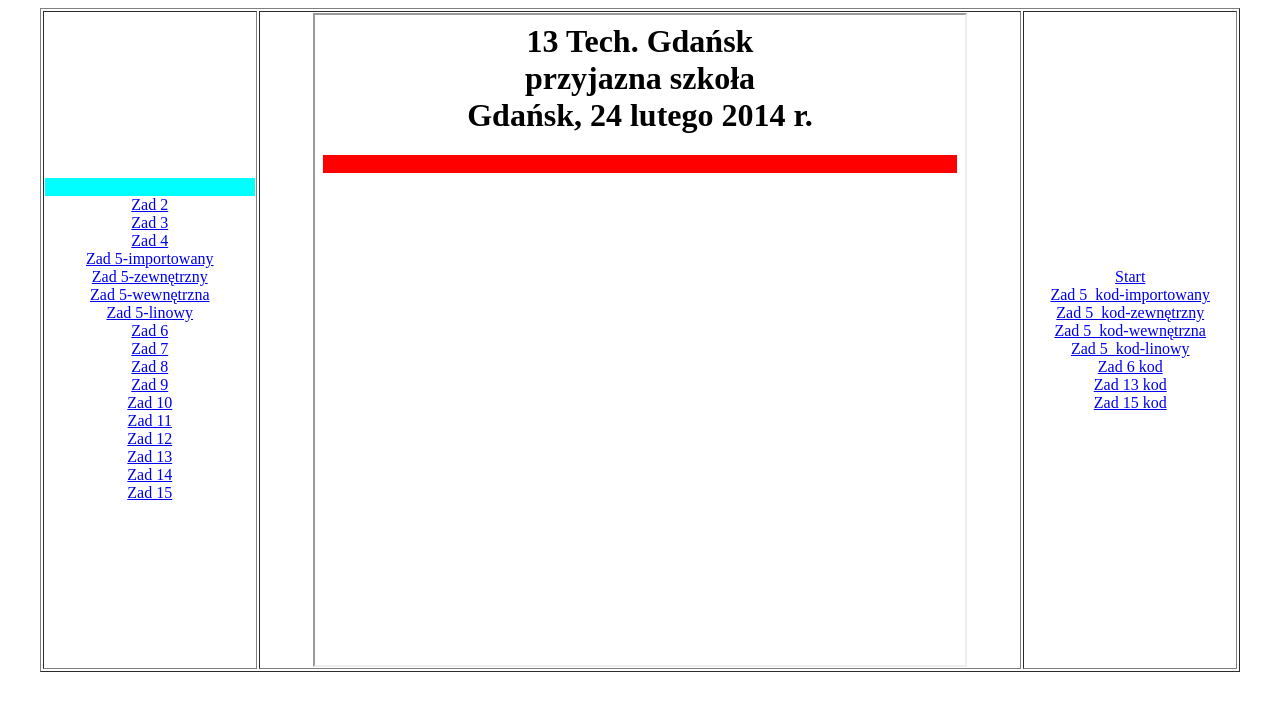
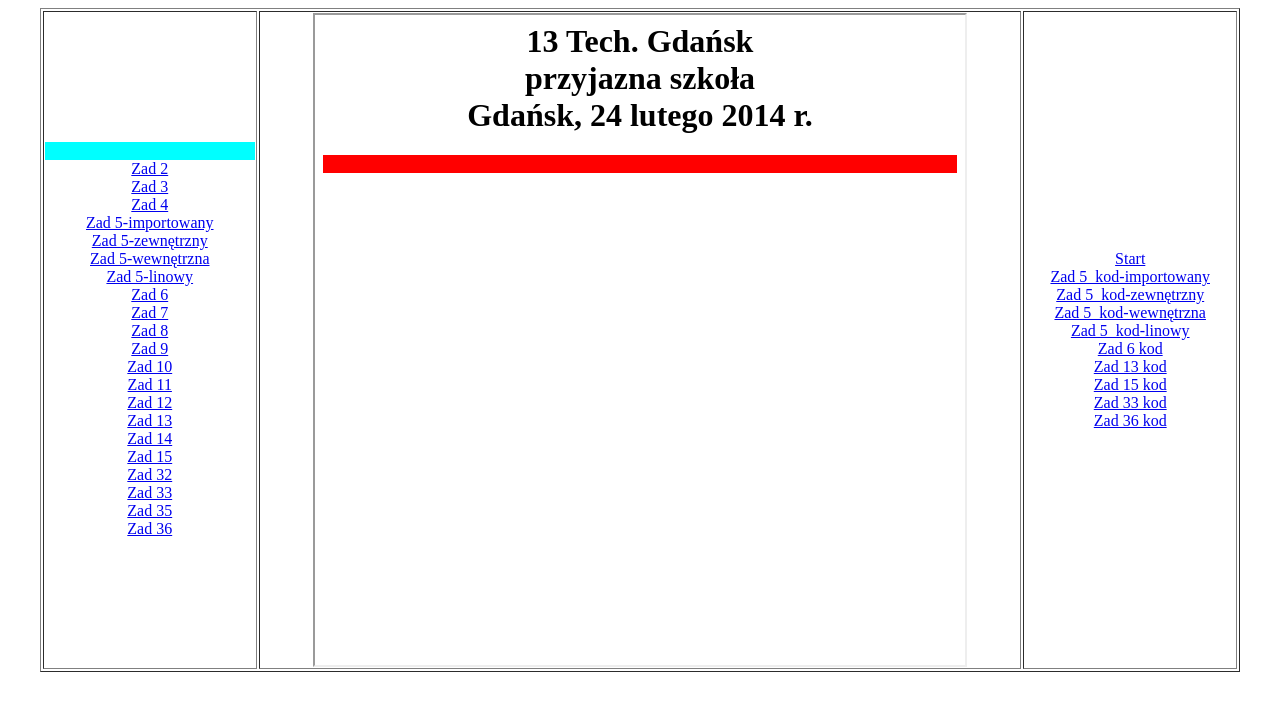
Before and after one commit to leszczynskakaja/index, a plain HTML site: page leszczynska.html in a window 1280 px wide. Drawn offline with Linux system fonts and the light colour scheme.

Commit message:
Update leszczynska.html

```diff
--- a/leszczynska.html
+++ b/leszczynska.html
@@ -39,8 +39,16 @@
 		<a href="zadanie13_lesz.html" target="strony">Zad 13</a>
 		<br>
 		<a href="zadanie14_lesz.html" target="strony">Zad 14</a>
-			<br>
+		<br>
 		<a href="zadanie15_lesz.html" target="strony">Zad 15</a>
+		<br>
+		<a href="zadanie32_lesz.html" target="strony">Zad 32</a>
+		<br>
+		<a href="zadanie33_lesz.html" target="strony">Zad 33</a>
+		<br>
+		<a href="zadanie35_lesz.html" target="strony">Zad 35</a>
+		<br>
+		<a href="zadanie36_lesz.html" target="strony">Zad 36</a>
 		</td>
 		<td align=center><iframe width=650 height=650 name="strony" src="start.html" border="0"></iframe>
 		</td>
@@ -59,6 +67,10 @@
 		<a href="lesz_kod_z13.html" target="strony">Zad 13 kod</a>
 		<br>
 		<a href="lesz_kod_z15.html" target="strony">Zad 15 kod</a>
+		<br>
+		<a href="zadanie33_kod.html" target="strony">Zad 33 kod</a>
+		<br>
+		<a href="zadanie36_kod_lesz.html" target="strony">Zad 36 kod</a>
 		</td>
 
 		</tr>
```
